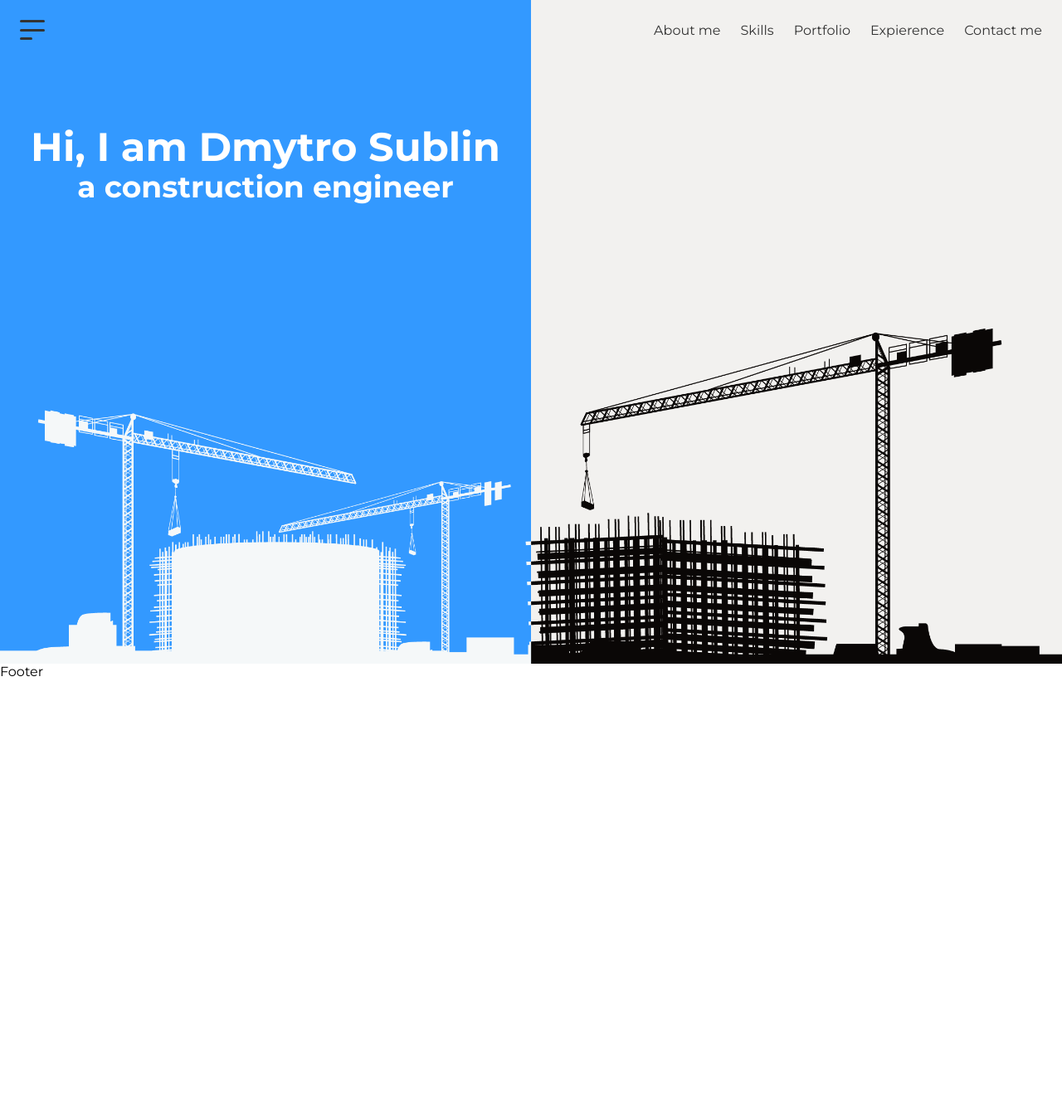
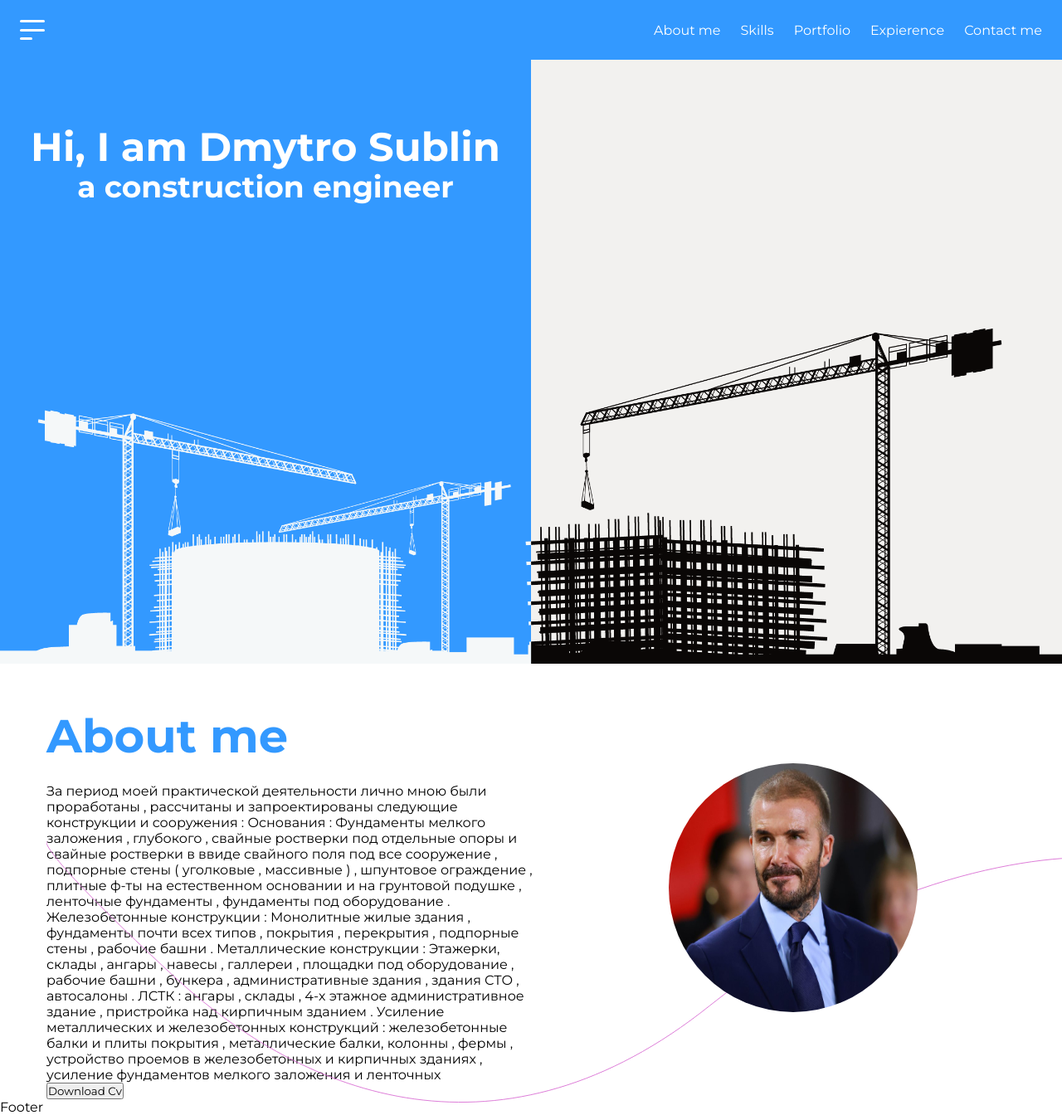
Before and after one commit to vladyslavZinchenko77/dsablin-engineer, a React (Vite) app: page / in a window 1280 px wide. Shown: the whole page at 83% size. Before the commit the page ends 819 px from the top, so only its background shows below. Built offline with nearby package versions, Linux system fonts and the light colour scheme.

Commit message:
made about section

```diff
--- a/src/App.tsx
+++ b/src/App.tsx
@@ -2,12 +2,14 @@ import './App.scss';
 import Footer from './components/ui/Footer/Footer';
 import Header from './components/ui/Header/Header';
 import Hero from './components/ui/Hero/Hero';
+import About from './components/ui/About/About';
 
 function App() {
   return (
     <>
       <Header />
       <Hero />
+      <About />
       <Footer />
     </>
   );
--- a/src/components/common/BurgerMenuIcon/BurgerMenuIcon.scss
+++ b/src/components/common/BurgerMenuIcon/BurgerMenuIcon.scss
@@ -1,23 +1,26 @@
+@import '../../../styles/viriables.scss';
+
 .burger-icon{
     width: 30px;
     height: 24px;
     display: flex;
     justify-content: space-between;
     flex-direction: column;
+    background-color: $main-blue;
     cursor: pointer;
     .burger-icon__firtst{
         height: 3px;
-        background-color: #333;
+        background-color: #fff;
         border-radius: 10px;
     }
     .burger-icon__second{
         height: 3px;
-        background-color: #333;
+        background-color: #fff;
         border-radius: 10px;
     }
     .burger-icon__third{
         height: 3px;
-        background-color: #333;
+        background-color: #fff;
         width: 15px;
         border-radius: 10px;
         transition: 0.4s;
--- /dev/null
+++ b/src/components/common/ButtonMain/ButtonMain.scss
@@ -0,0 +1,3 @@
+// .button-main{
+
+// }
--- /dev/null
+++ b/src/components/ui/About/About.scss
@@ -0,0 +1,47 @@
+@import "../../../styles/viriables.scss";
+
+.about{
+    padding: 56px 24px 0 56px;
+    position: relative;
+    .about__img-wave{
+        width: 100%;
+        position: absolute;
+        top: 40%;
+        z-index: 1;
+
+    }
+}
+
+.about__title{
+    font-size: 56px;
+    font-style: normal;
+    font-weight: 700;
+    color: $main-blue;
+    line-height: 114.286%;
+    z-index: 2;
+
+}
+
+
+.about__content{
+    display: flex;
+
+    .about__text-block{
+        width: 50%;
+        .about__text-block--text{
+            padding-top: 24px;
+        }
+    }
+    .about__photo-block{
+        display: flex;
+        justify-content: center;
+        width: 50%;
+        .about__photo{
+            width: 300px;
+            height: 300px;
+            border-radius: 50%;
+            z-index: 2;
+        }
+    }
+
+}
--- /dev/null
+++ b/src/components/ui/About/About.tsx
@@ -0,0 +1,43 @@
+import avatar from '../../../assets/img/avatar.jpg';
+
+import wave from '../../../assets/img/wave.svg';
+import './About.scss';
+
+const About = () => {
+  return (
+    <div className="about">
+      <h2 className="about__title">About me</h2>
+      <div className="about__content">
+        <div className="about__text-block">
+          <p className="about__text-block--text">
+            За период моей практической деятельности лично мною были проработаны
+            , рассчитаны и запроектированы следующие конструкции и сооружения :
+            Основания : Фундаменты мелкого заложения , глубокого , свайные
+            ростверки под отдельные опоры и свайные ростверки в ввиде свайного
+            поля под все сооружение , подпорные стены ( уголковые , массивные )
+            , шпунтовое ограждение , плитные ф-ты на естественном основании и на
+            грунтовой подушке , ленточные фундаменты , фундаменты под
+            оборудование . Железобетонные конструкции : Монолитные жилые здания
+            , фундаменты почти всех типов , покрытия , перекрытия , подпорные
+            стены , рабочие башни . Металлические конструкции : Этажерки, склады
+            , ангары , навесы , галлереи , площадки под оборудование , рабочие
+            башни , бункера , административные здания , здания СТО , автосалоны
+            . ЛСТК : ангары , склады , 4-х этажное административное здание ,
+            пристройка над кирпичным зданием . Усиление металлических и
+            железобетонных конструкций : железобетонные балки и плиты покрытия ,
+            металлические балки, колонны , фермы , устройство проемов в
+            железобетонных и кирпичных зданиях , усиление фундаментов мелкого
+            заложения и ленточных
+          </p>
+          <button>Download Cv</button>
+        </div>
+        <div className="about__photo-block">
+          <img className="about__photo" src={avatar} alt="photo" />
+        </div>
+      </div>
+      <img className="about__img-wave" src={wave} alt="wave" />
+    </div>
+  );
+};
+
+export default About;
--- a/src/components/ui/Header/Header.scss
+++ b/src/components/ui/Header/Header.scss
@@ -1,3 +1,4 @@
+@import "../../../styles//viriables.scss";
 
 .header{
     display: flex;
@@ -9,6 +10,7 @@
     right: 0;
     z-index: 5;
     padding: 24px;
+    background-color: $main-blue;
 }
 
 .header__nav{
@@ -21,7 +23,7 @@
             text-decoration: none;
             margin-left: 24px;
             position: relative;
-            color: #333;
+            color: #fff;
 
         }
         .header__nav-item-link::after {
@@ -31,7 +33,7 @@
             right: 0;
             bottom: -4px;
             height: 2px;
-            background-color: #3399FF;
+            background-color: #fff;
             transform: scaleX(0);
             transition: transform 0.3s ease;
 
--- a/src/components/ui/Hero/Hero.scss
+++ b/src/components/ui/Hero/Hero.scss
@@ -1,3 +1,5 @@
+@import "../../../styles/viriables.scss";
+
 .hero{
     display: flex;
     justify-content: space-between;
@@ -22,7 +24,7 @@
 
 .hero__introduce{
     width: 50%;
-    background-color: #3399FF;
+    background-color: $main-blue;
     .hero__introduce-title{
         padding-top: 150px;
         color: #fff;
--- /dev/null
+++ b/src/styles/viriables.scss
@@ -0,0 +1,3 @@
+
+
+$main-blue: #3399FF;
```
Also changed, not shown: src/components/common/ButtonMain/ButtonMain.tsx (added, +11 -0 lines), src/assets/img/avatar.jpg.
